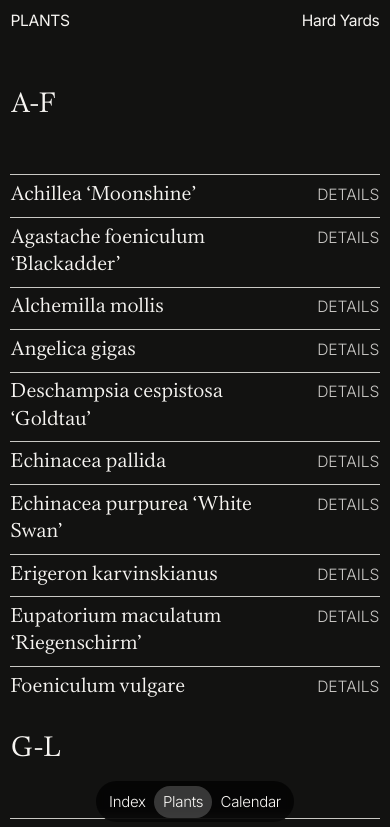
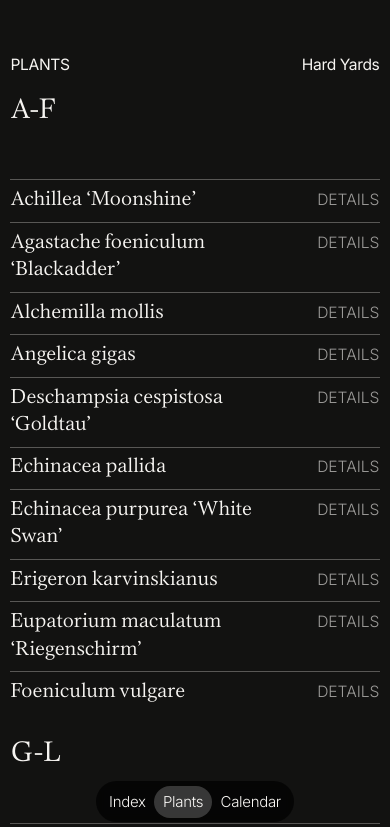
Before and after one commit to bobbyvanrijn/hardyards, a Next.js app: page /plants in a window 390 px wide. Shown: the top 827 px of the page. Built offline with nearby package versions, Linux system fonts and the light colour scheme.

Commit message:
fix: Overlap

```diff
--- a/components/Carousel.module.css
+++ b/components/Carousel.module.css
@@ -30,7 +30,7 @@
     display: flex;
     flex-direction: column;
     overflow: hidden;
-    aspect-ratio: 3/4;
+    aspect-ratio: 9/16;
 }
 
 .carousel__item:first-child {
@@ -42,7 +42,6 @@
     z-index: 1;
     height: 100%;
     width: auto;
-    aspect-ratio: 9/16;
     overflow: hidden;
     /* border-radius: var(--scale-8); */
     border-radius: var(--scale-10);
--- a/components/List.module.css
+++ b/components/List.module.css
@@ -17,14 +17,14 @@
 
     gap: var(--scale-6);
     padding-block: var(--type-xxxs) var(--type-xs);
-    border-top: .0125em solid rgb(var(--foreground) / var(--alpha-8))
+    border-top: .01em solid rgb(var(--foreground) / var(--alpha-3))
 }
 
 .list__linkText {
     font-family: var(--font-inter);
     font-size: var(--type-xs);
     font-weight: 300;
-    opacity: var(--alpha-8);
+    opacity: var(--alpha-6);
     text-transform: uppercase;
 }
 
--- a/pages/plants/[pid].tsx
+++ b/pages/plants/[pid].tsx
@@ -64,7 +64,7 @@ export default function Page(props: any) {
             attributes: {
                 'grid-x': '2b/3b',
                 'grid-x-sm': '1/3',
-                'grid-y': '1/3',
+                'grid-y': '1a/3a',
                 'grid-y-sm': '1a/3a',
                 className: 'bleed-top-lg bleed-bottom-lg bleed-right-lg bleed-inline-sm bleed-block-sm',
                 src: `/images/${ props.pid }.webp`,
@@ -99,7 +99,7 @@ export default function Page(props: any) {
             component: 'list',
             attributes: {
                 'grid-x': '1a/2a',
-                'grid-y': '2a/3b',
+                'grid-y': '2a/3a',
                 'grid-align': 'bottom'
             },
             children: [
--- a/styles/globals.css
+++ b/styles/globals.css
@@ -152,6 +152,12 @@ h1, h2, h3, h4, h5, .lead {
 .page-title {
     display: flex;
     justify-content: space-between;
+}
+
+@media (max-width: 50rem) {
+    .page-title {
+        margin-top: 44px;
+    }
 }
 
 .page-title h1,
```
